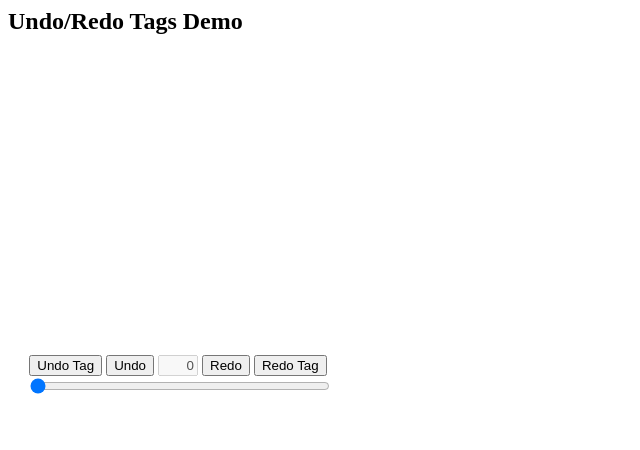
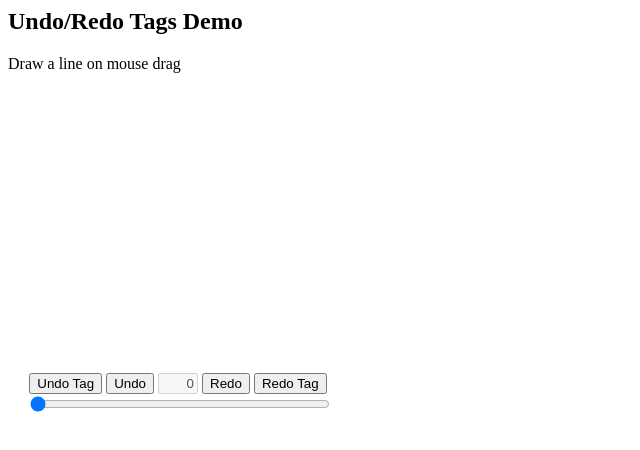
Before and after one commit to magicien/undo-canvas, a website with bundled scripts: page demo2.html in a window 1280 px wide. Shown: the whole page, without its empty margins (0-640 px from the left). Built offline with nearby package versions, Linux system fonts and the light colour scheme.

Commit message:
add text to demo2

```diff
--- a/demo2.html
+++ b/demo2.html
@@ -119,6 +119,7 @@
 </head>
 <body>
   <h2>Undo/Redo Tags Demo</h2>
+  Draw a line on mouse drag
   <div style="width: 300px; padding: 0 20px; margin: 0; text-align: center;">
     <canvas id="undoCanvas" width="300" height="300"></canvas><br />
     <button id="undoTagButton">Undo Tag</button>
```
